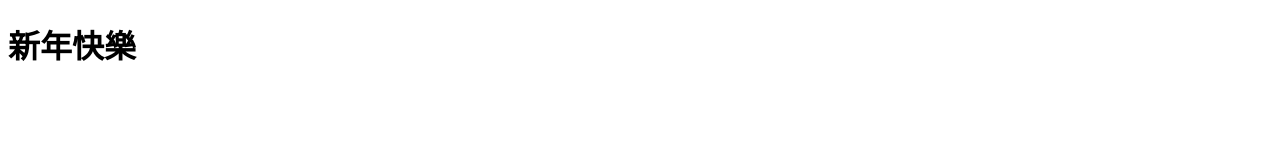
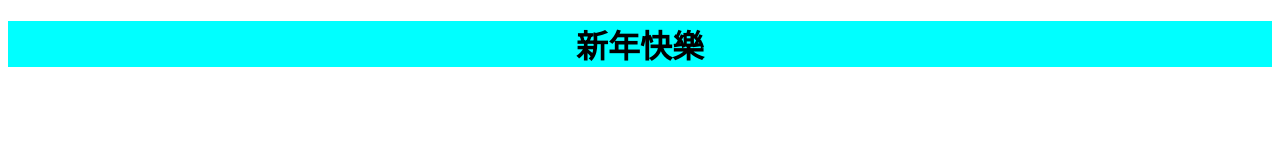
Before and after one commit to LDD1983/page, a plain HTML site: page index.html in a window 1280 px wide. Drawn offline with Linux system fonts and the light colour scheme.

Commit message:
BGC change text-align center

```diff
--- a/index.html
+++ b/index.html
@@ -4,7 +4,13 @@
     <meta charset="UTF-8">
     <meta http-equiv="X-UA-Compatible" content="IE=edge">
     <meta name="viewport" content="width=device-width, initial-scale=1.0">
-    <title>Document</title>
+    <title>github.io</title>
+    <style>
+        h1{
+            text-align: center;
+            background-color: aqua;
+        }
+    </style>
 </head>
 <body>
      <h1>
```
